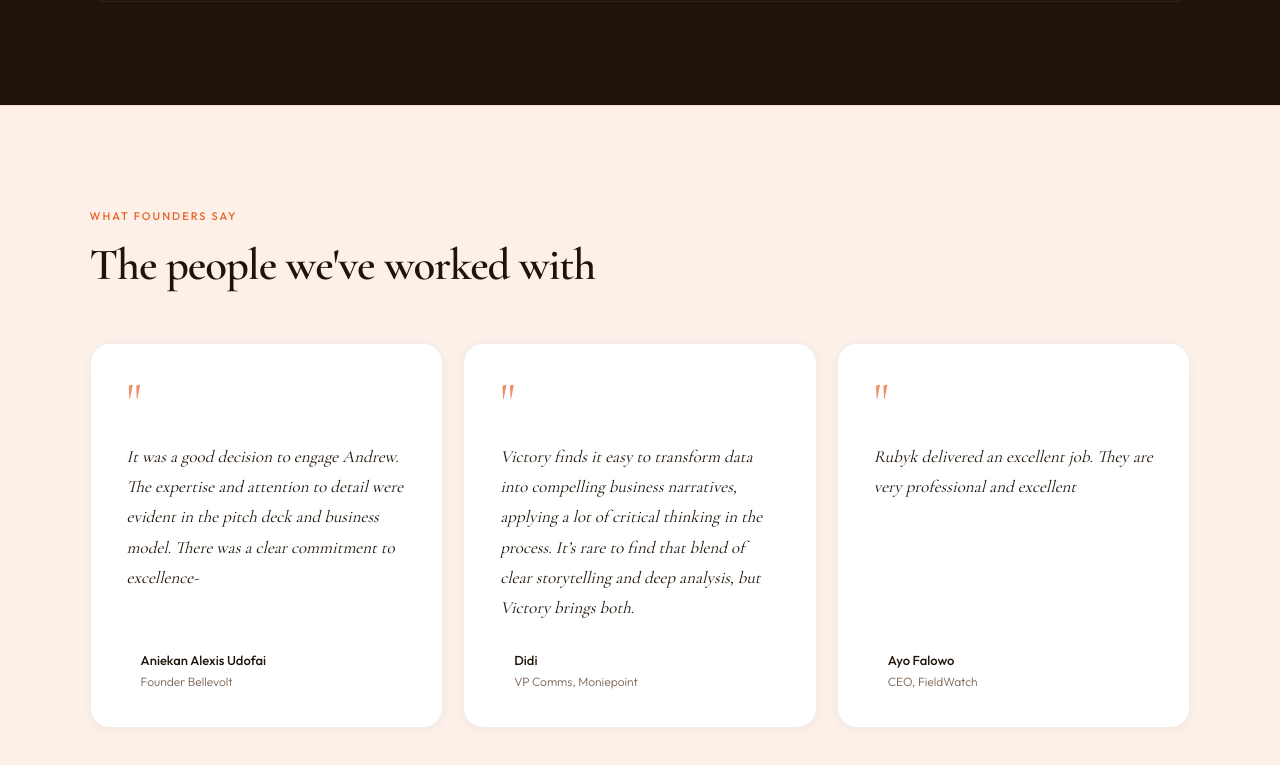
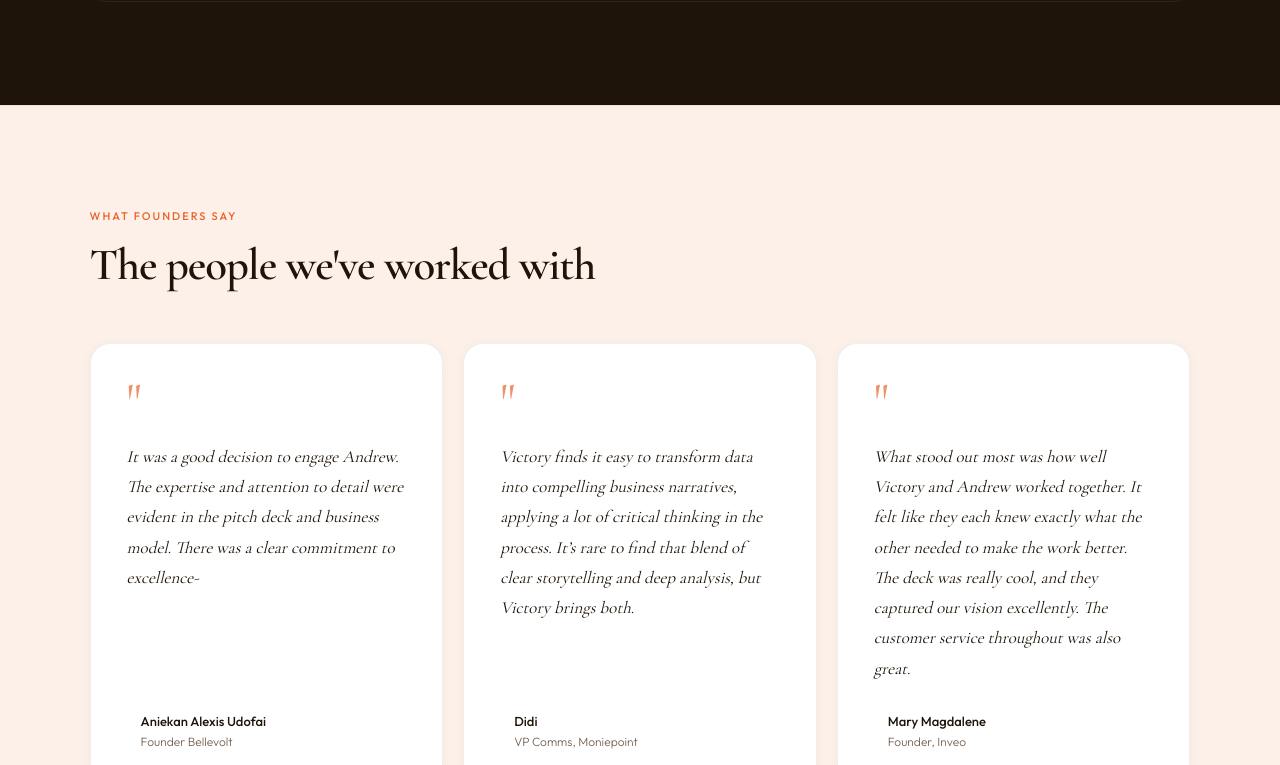
Before and after one commit to Rohberto/Rubyk, a Next.js app: page / in a window 1280 px wide. Shown: the part 2035-2800 px from the top of the page. Built offline with nearby package versions, Linux system fonts and the light colour scheme; no server answers; the database is empty.

Commit message:
change review

```diff
--- a/data/content.ts
+++ b/data/content.ts
@@ -65,9 +65,9 @@ export const testimonials = [
   },
   {
     quote:
-      'Rubyk delivered an excellent job. They are very professional and excellent',
-    name: 'Ayo Falowo',
-    role: 'CEO, FieldWatch',
+      'What stood out most was how well Victory and Andrew worked together. It felt like they each knew exactly what the other needed to make the work better. The deck was really cool, and they captured our vision excellently. The customer service throughout was also great.',
+    name: 'Mary Magdalene',
+    role: 'Founder, Inveo',
     initials: 'AF',
     img: 'https://images.unsplash.com/photo-1589156280159-27698a70f29e?w=96&h=96&fit=crop&crop=faces&auto=format',
   },
```
